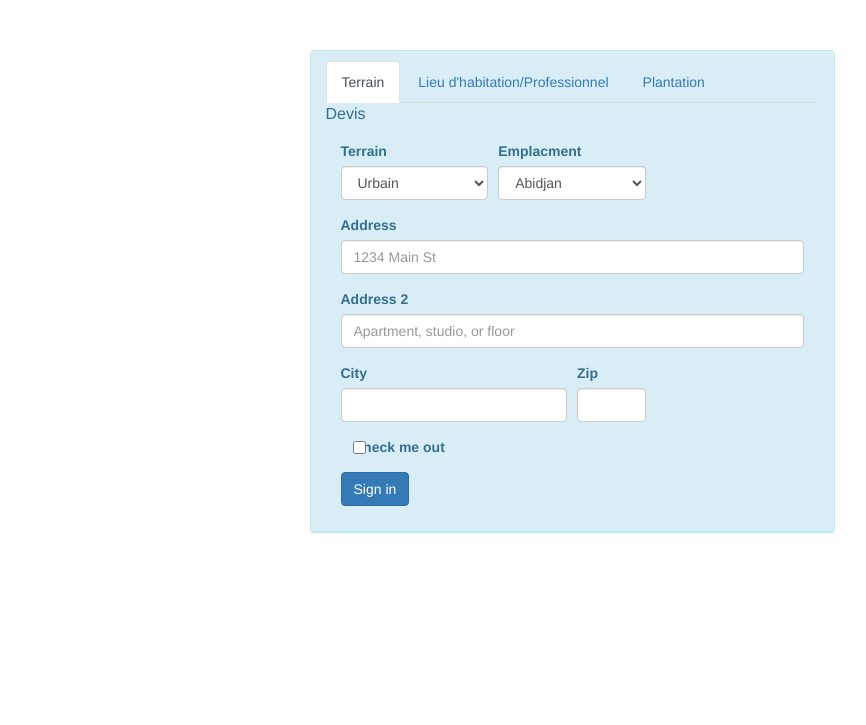
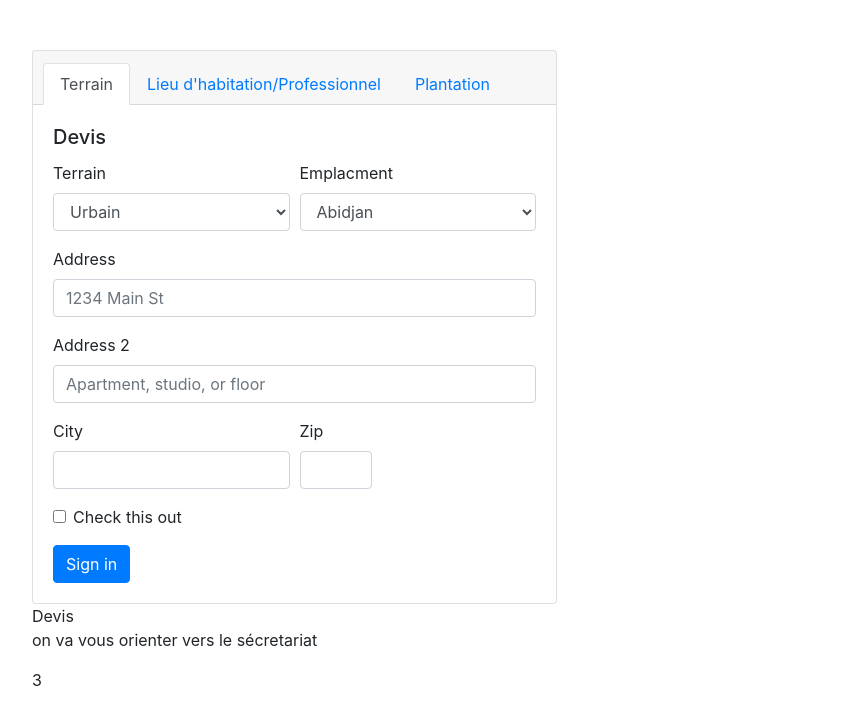
Before and after one commit to danieleric05/irea_bootstrap, a PHP site: page /verif.php in a window 1280 px wide. Shown: the top 725 px of the page, without its empty margins (68-934 px from the left). Run offline with PHP 8.4, Linux system fonts and the light colour scheme; some libraries are stand-ins or nearby versions.

Commit message:
Paypal 2nd

```diff
--- a/css/main.css
+++ b/css/main.css
@@ -97,7 +97,7 @@
     .upfirst{
         margin-top: 40px;
     }
-
+}
 /* Style all font awesome icons */
 
 .fa {
--- a/verif.php
+++ b/verif.php
@@ -11,11 +11,7 @@
         integrity="sha384-Vkoo8x4CGsO3+Hhxv8T/Q5PaXtkKtu6ug5TOeNV6gBiFeWPGFN9MuhOf23Q9Ifjh" crossorigin="anonymous">
     <link rel="stylesheet" href="css/main.css">
     <link rel="stylesheet" href="https://cdnjs.cloudflare.com/ajax/libs/font-awesome/4.7.0/css/font-awesome.min.css">
-    <!------ Pour le formulaire ---------->
-    <link href="//maxcdn.bootstrapcdn.com/bootstrap/3.3.0/css/bootstrap.min.css" rel="stylesheet" id="bootstrap-css">
-    <script src="//maxcdn.bootstrapcdn.com/bootstrap/3.3.0/js/bootstrap.min.js"></script>
-    <script src="//code.jquery.com/jquery-1.11.1.min.js"></script>
-    <script type="text/javascript" src="js/form.js"></script>
+    <script type="text/javascript" src="animation/js/form.js"></script>
 
     <title>IREA</title>
 </head>
@@ -68,9 +64,9 @@
 
             <div id="signupbox" style=" margin-top:50px"
                 class="mainbox col-md-6 col-md-offset-3 col-sm-8 col-sm-offset-2">
-                <div class="panel panel-info">
-                    <div class="panel-heading">
-                        <ul class="nav nav-tabs">
+                <div class="card">
+                    <div class="card-header">
+                        <ul class="nav nav-tabs card-header-tabs">
                             <li class="nav-item">
                                 <a class="nav-link active" role="tab" data-toggle="tab" href="#terrain">Terrain</a>
                             </li>
@@ -82,21 +78,19 @@
                                 <a class="nav-link" role="tab" data-toggle="tab" href="#">Plantation</a>
                             </li>
                         </ul>
-                        <div class="tab-content">
-                            <div role="tabpanel" class="tab-pane active" id="terrain">
-                                <div class="panel-title">Devis</div>
-
-                                <div class="panel-body">
+                    </div>
+                    <div class="card-body">
+                                <h5 class="card-title">Devis</h5>
                                     <form>
                                         <div class="form-row">
-                                            <div class="form-group col-md-4">
+                                            <div class="form-group col-md-6">
                                                 <label for="inputState">Terrain</label>
                                                 <select id="inputState" class="form-control">
                                                     <option selected>Urbain</option>
                                                     <option>Rural</option>
                                                 </select>
                                             </div>
-                                            <div class="form-group col-md-4">
+                                            <div class="form-group col-md-6">
                                                 <label for="inputState">Emplacment</label>
                                                 <select id="inputState" class="form-control">
                                                     <option selected>Abidjan</option>
@@ -127,9 +121,9 @@
                                         </div>
                                         <div class="form-group">
                                             <div class="form-check">
-                                                <input class="form-check-input" type="checkbox" id="gridCheck">
+                                                <input class="form-check-input" type="checkbox" value="" id="gridCheck">
                                                 <label class="form-check-label" for="gridCheck">
-                                                    Check me out
+                                                    Check this out
                                                 </label>
                                             </div>
                                         </div>
```
